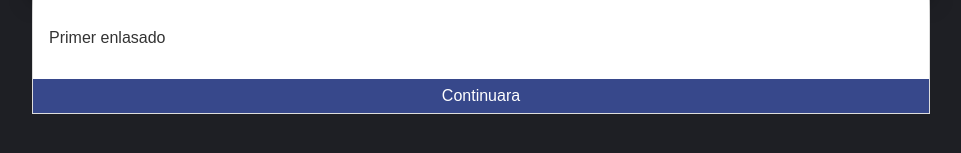
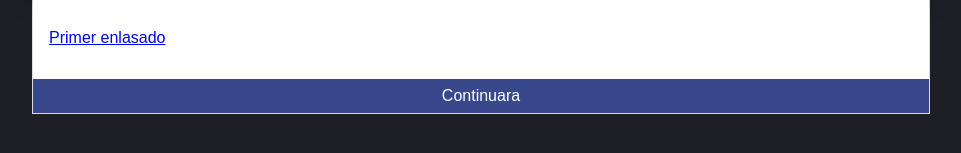
Before and after one commit to SrJimenex/SrJimenex, a plain HTML site: page index.html in a window 1280 px wide. Shown: the part 119-272 px from the top of the page, without its empty margins (159-1120 px from the left). Drawn offline with Linux system fonts and the light colour scheme.

Commit message:
mejorar link

```diff
--- a/index.html
+++ b/index.html
@@ -11,7 +11,7 @@
                 <span id="tagline">Diego Esteban Jimenez Paez</span>
             </div>
             <div id="post">
-		    <a herl="https://srjimenex.github.io/hyperblog/blogpost.html"><p>Primer enlasado</p></a>
+		    <a href="https://srjimenex.github.io/hyperblog/blogpost.html"><p>Primer enlasado</p></a>
 	    </div>
             <div id="footer">
               Continuara
```
